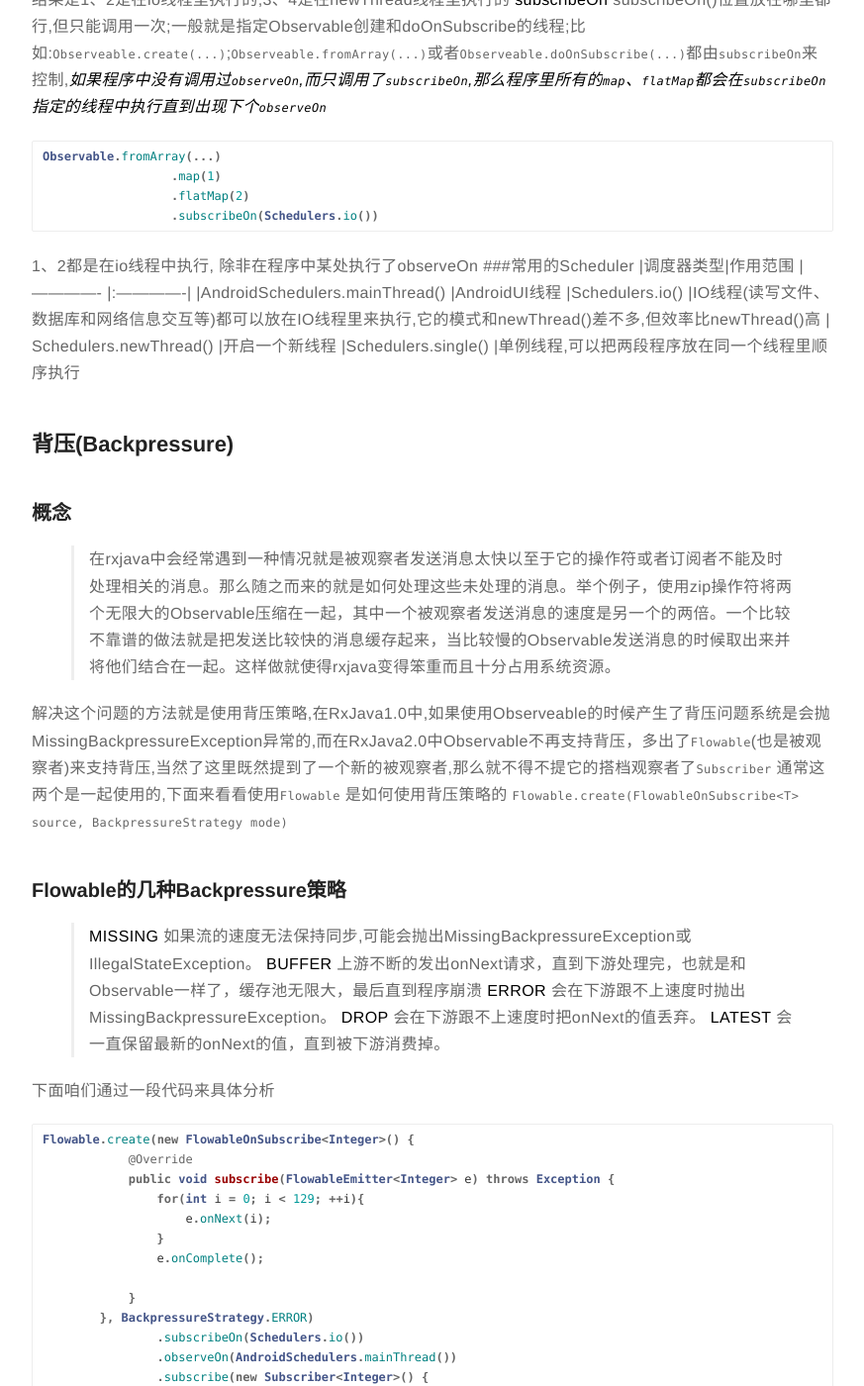
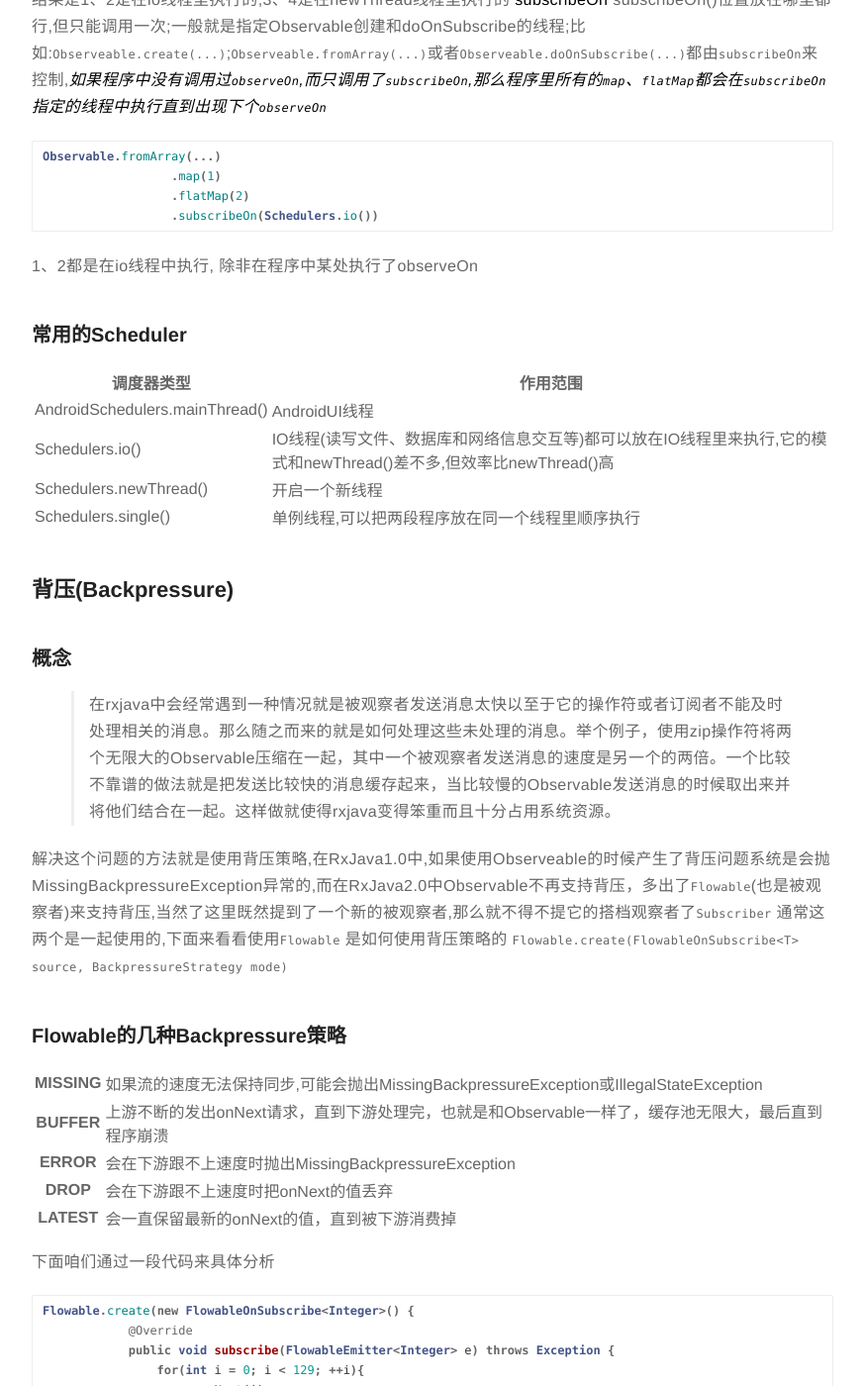
Before and after one commit to MarcusKun/MarcusKun.github.io, a Jekyll site: the page built from _posts/2017-08-08-RxJava-入门就是那么简单.md, in a window 1280 px wide and 1400 px high, scrolled down 4997 px. Shown: the whole window at 99% size, without its empty margins (203-1076 px from the left). Built offline with Jekyll 4.4.1, drawn with Linux system fonts in a browser that asks for light colours; emoji names are drawn with the system emoji font; some of the changed text lies outside the part shown.

Commit message:
修改文章

````diff
--- a/_config.yml
+++ b/_config.yml
@@ -80,7 +80,7 @@ about: true
 blog: true
 
 # do you want to show the "read time" of the posts?
-read-time: true
+read-time: false
 
 # do you want to show the "tags" inside the posts?
 show-tags: true
--- a/_layouts/post.html
+++ b/_layouts/post.html
@@ -9,7 +9,7 @@ layout: page
 <h1 class="title">{{ page.title }}</h1>
 
 <span class="date">
-    <time datetime="{{ page.date | date:"%d-%m-%Y" }}">{{ page.date | date: "%A. %B %d, %Y" }}</time>
+    <time datetime="{{ page.date | date:"%d-%m-%Y" }}">{{ page.date | date: "%A. %m %d, %Y" }}</time>
     {% if site.read-time %} - {% include read-time.html %}{% endif %}
 </span>
 
--- a/_posts/2017-08-08-RxJava-入门就是那么简单.md
+++ b/_posts/2017-08-08-RxJava-入门就是那么简单.md
@@ -153,13 +153,29 @@ Observable.fromArray(...)
 		  .subscribeOn(Schedulers.io())
 ```
 1、2都是在io线程中执行,	除非在程序中某处执行了observeOn
-###常用的Scheduler
-|调度器类型|作用范围
-| ------------- |:-------------|
-|AndroidSchedulers.mainThread()	|AndroidUI线程
-|Schedulers.io()	|IO线程(读写文件、数据库和网络信息交互等)都可以放在IO线程里来执行,它的模式和newThread()差不多,但效率比newThread()高
-| Schedulers.newThread()	|开启一个新线程
-|Schedulers.single()	|单例线程,可以把两段程序放在同一个线程里顺序执行
+### 常用的Scheduler
+<table>
+	<tr>
+		<th>调度器类型</th>
+		<th>作用范围</th>
+	</tr>
+	<tr>
+		<td>AndroidSchedulers.mainThread()</td>
+		<td>AndroidUI线程</td>
+	</tr>
+	<tr>
+		<td>Schedulers.io()</td>
+		<td>IO线程(读写文件、数据库和网络信息交互等)都可以放在IO线程里来执行,它的模式和newThread()差不多,但效率比newThread()高</td>
+	</tr>
+	<tr>
+		<td>Schedulers.newThread()</td>
+		<td>开启一个新线程</td>
+	</tr>
+	<tr>
+		<td>Schedulers.single()</td>
+		<td>单例线程,可以把两段程序放在同一个线程里顺序执行</td>
+	</tr>
+</table>
 ## 背压(Backpressure)
 ### 概念
 >在rxjava中会经常遇到一种情况就是被观察者发送消息太快以至于它的操作符或者订阅者不能及时处理相关的消息。那么随之而来的就是如何处理这些未处理的消息。举个例子，使用zip操作符将两个无限大的Observable压缩在一起，其中一个被观察者发送消息的速度是另一个的两倍。一个比较不靠谱的做法就是把发送比较快的消息缓存起来，当比较慢的Observable发送消息的时候取出来并将他们结合在一起。这样做就使得rxjava变得笨重而且十分占用系统资源。
@@ -167,16 +183,29 @@ Observable.fromArray(...)
 解决这个问题的方法就是使用背压策略,在RxJava1.0中,如果使用Observeable的时候产生了背压问题系统是会抛MissingBackpressureException异常的,而在RxJava2.0中Observable不再支持背压，多出了`Flowable`(也是被观察者)来支持背压,当然了这里既然提到了一个新的被观察者,那么就不得不提它的搭档观察者了`Subscriber` 通常这两个是一起使用的,下面来看看使用`Flowable` 是如何使用背压策略的
 `Flowable.create(FlowableOnSubscribe<T> source, BackpressureStrategy mode)`
 ### Flowable的几种Backpressure策略
->**MISSING**
->如果流的速度无法保持同步,可能会抛出MissingBackpressureException或IllegalStateException。
-**BUFFER**
->上游不断的发出onNext请求，直到下游处理完，也就是和Observable一样了，缓存池无限大，最后直到程序崩溃
-**ERROR**
->会在下游跟不上速度时抛出MissingBackpressureException。
-**DROP**
->会在下游跟不上速度时把onNext的值丢弃。
-**LATEST**
->会一直保留最新的onNext的值，直到被下游消费掉。
+<table>
+	<tr>
+		<th>MISSING</th>
+		<td>如果流的速度无法保持同步,可能会抛出MissingBackpressureException或IllegalStateException</td>
+	</tr>
+	<tr>
+		<th>BUFFER</th>
+		<td>上游不断的发出onNext请求，直到下游处理完，也就是和Observable一样了，缓存池无限大，最后直到程序崩溃
+</td>
+	</tr>
+	<tr>
+		<th>ERROR</th>
+		<td>会在下游跟不上速度时抛出MissingBackpressureException</td>
+	</tr>
+	<tr>
+		<th>DROP</th>
+		<td>会在下游跟不上速度时把onNext的值丢弃</td>
+	</tr>
+	<tr>
+		<th>LATEST</th>
+		<td>会一直保留最新的onNext的值，直到被下游消费掉</td>
+	</tr>
+</table>
 
 下面咱们通过一段代码来具体分析
 ```java
--- a/projects.html
+++ b/projects.html
@@ -17,7 +17,7 @@ title: Projects
 	{% for project in site.data.projects reversed%}
 		<div class="item">
 			<a class="url" href="https://github.com/MarcusKun/{{ project.link }}" target="_blank">
-				<aside><time datetime="{{ project.date | date:"%d-%m-%Y" }}">{{ project.date | datetime: "%b %d %Y" }}</time></aside>
+				<aside><time datetime="{{ project.date | date:"%d-%m-%Y" }}">{{ project.date | date: "%m %d %Y" }}</time></aside>
 				<h3 class="title">{{ project.title }}</h3>
 			</a>
 		</div>
````
